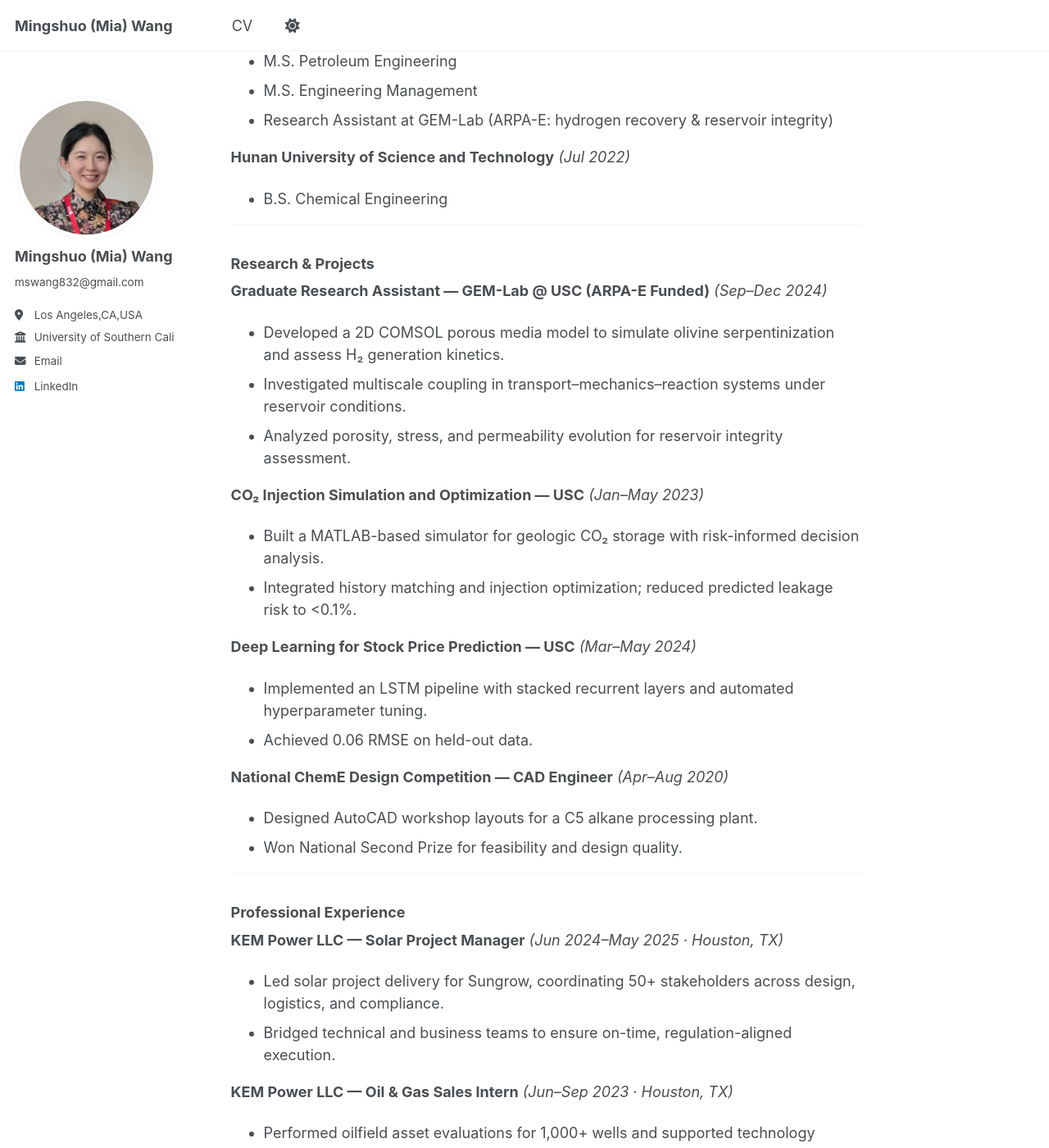
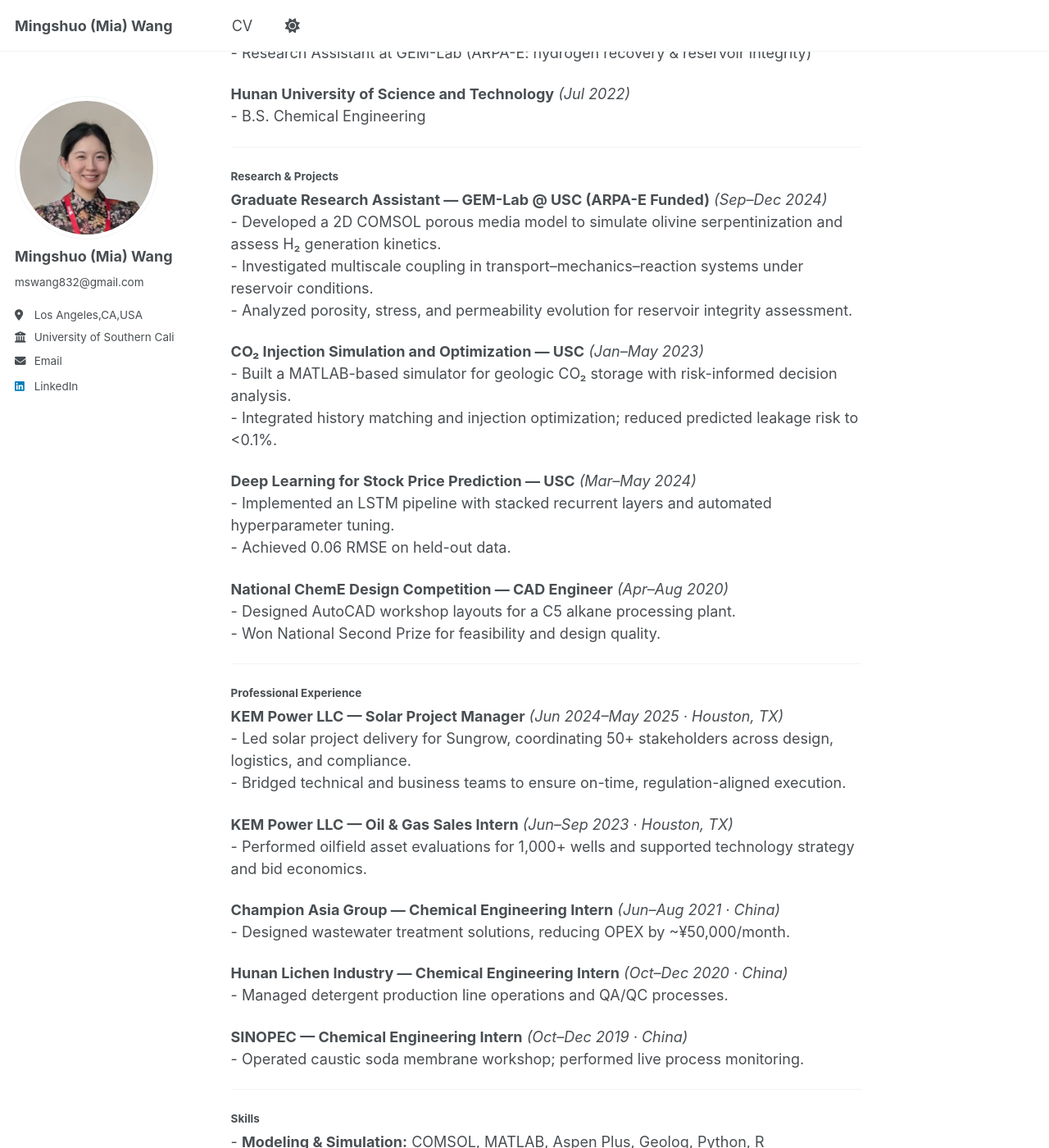
Before and after one commit to Miawang32/Miawang32.github.io, a Jekyll site: the page built from _pages/about.md, in a window 1280 px wide and 1400 px high, scrolled down 673 px. Shown: the whole window at 82% size. Built offline with Jekyll 4.4.1, drawn with Linux system fonts in a browser that asks for light colours; a script that is not in the unit is left out; part of the change alters nothing that is shown; some of the changed text lies outside the part shown.

Commit message:
Update about.md

```diff
--- a/_pages/about.md
+++ b/_pages/about.md
@@ -13,73 +13,86 @@ In parallel, I developed a [MATLAB-based simulation framework](https://github.co
 
 With a blend of technical, analytical, and management skills, I am passionate about applying multidisciplinary knowledge to real-world challenges in clean energy, carbon storage, and sustainable infrastructure.
 
----
+<h4>Education</h4>
 
-### Education
+<p><strong>University of Southern California</strong> <em>(May 2025)</em><br>
+- M.S. Petroleum Engineering<br>
+- M.S. Engineering Management<br>
+- Research Assistant at GEM-Lab (ARPA-E: hydrogen recovery & reservoir integrity)
+</p>
 
-**University of Southern California** *(May 2025)*
-- M.S. Petroleum Engineering
-- M.S. Engineering Management
-- Research Assistant at GEM-Lab (ARPA-E: hydrogen recovery & reservoir integrity)
-
-**Hunan University of Science and Technology** *(Jul 2022)*
+<p><strong>Hunan University of Science and Technology</strong> <em>(Jul 2022)</em><br>
 - B.S. Chemical Engineering
+</p>
 
 ---
 
-### Research & Projects
+<h4>Research & Projects</h4>
 
-**Graduate Research Assistant — GEM-Lab @ USC (ARPA-E Funded)** *(Sep–Dec 2024)*
-- Developed a 2D COMSOL porous media model to simulate olivine serpentinization and assess H₂ generation kinetics.
-- Investigated multiscale coupling in transport–mechanics–reaction systems under reservoir conditions.
+<p><strong>Graduate Research Assistant — GEM-Lab @ USC (ARPA-E Funded)</strong> <em>(Sep–Dec 2024)</em><br>
+- Developed a 2D COMSOL porous media model to simulate olivine serpentinization and assess H₂ generation kinetics.<br>
+- Investigated multiscale coupling in transport–mechanics–reaction systems under reservoir conditions.<br>
 - Analyzed porosity, stress, and permeability evolution for reservoir integrity assessment.
+</p>
 
-**CO₂ Injection Simulation and Optimization — USC** *(Jan–May 2023)*
-- Built a MATLAB-based simulator for geologic CO₂ storage with risk-informed decision analysis.
-- Integrated history matching and injection optimization; reduced predicted leakage risk to <0.1%.
+<p><strong>CO₂ Injection Simulation and Optimization — USC</strong> <em>(Jan–May 2023)</em><br>
+- Built a MATLAB-based simulator for geologic CO₂ storage with risk-informed decision analysis.<br>
+- Integrated history matching and injection optimization; reduced predicted leakage risk to &lt;0.1%.
+</p>
 
-**Deep Learning for Stock Price Prediction — USC** *(Mar–May 2024)*
-- Implemented an LSTM pipeline with stacked recurrent layers and automated hyperparameter tuning.
+<p><strong>Deep Learning for Stock Price Prediction — USC</strong> <em>(Mar–May 2024)</em><br>
+- Implemented an LSTM pipeline with stacked recurrent layers and automated hyperparameter tuning.<br>
 - Achieved 0.06 RMSE on held-out data.
+</p>
 
-**National ChemE Design Competition — CAD Engineer** *(Apr–Aug 2020)*
-- Designed AutoCAD workshop layouts for a C5 alkane processing plant.
+<p><strong>National ChemE Design Competition — CAD Engineer</strong> <em>(Apr–Aug 2020)</em><br>
+- Designed AutoCAD workshop layouts for a C5 alkane processing plant.<br>
 - Won National Second Prize for feasibility and design quality.
+</p>
 
 ---
 
-### Professional Experience
+<h4>Professional Experience</h4>
 
-**KEM Power LLC — Solar Project Manager** *(Jun 2024–May 2025 · Houston, TX)*
-- Led solar project delivery for Sungrow, coordinating 50+ stakeholders across design, logistics, and compliance.
+<p><strong>KEM Power LLC — Solar Project Manager</strong> <em>(Jun 2024–May 2025 · Houston, TX)</em><br>
+- Led solar project delivery for Sungrow, coordinating 50+ stakeholders across design, logistics, and compliance.<br>
 - Bridged technical and business teams to ensure on-time, regulation-aligned execution.
+</p>
 
-**KEM Power LLC — Oil & Gas Sales Intern** *(Jun–Sep 2023 · Houston, TX)*
+<p><strong>KEM Power LLC — Oil & Gas Sales Intern</strong> <em>(Jun–Sep 2023 · Houston, TX)</em><br>
 - Performed oilfield asset evaluations for 1,000+ wells and supported technology strategy and bid economics.
+</p>
 
-**Champion Asia Group — Chemical Engineering Intern** *(Jun–Aug 2021 · China)*
+<p><strong>Champion Asia Group — Chemical Engineering Intern</strong> <em>(Jun–Aug 2021 · China)</em><br>
 - Designed wastewater treatment solutions, reducing OPEX by ~¥50,000/month.
+</p>
 
-**Hunan Lichen Industry — Chemical Engineering Intern** *(Oct–Dec 2020 · China)*
+<p><strong>Hunan Lichen Industry — Chemical Engineering Intern</strong> <em>(Oct–Dec 2020 · China)</em><br>
 - Managed detergent production line operations and QA/QC processes.
+</p>
 
-**SINOPEC — Chemical Engineering Intern** *(Oct–Dec 2019 · China)*
+<p><strong>SINOPEC — Chemical Engineering Intern</strong> <em>(Oct–Dec 2019 · China)</em><br>
 - Operated caustic soda membrane workshop; performed live process monitoring.
+</p>
 
 ---
 
-### Skills
+<h4>Skills</h4>
 
-- **Modeling & Simulation:** COMSOL, MATLAB, Aspen Plus, Geolog, Python, R
-- **Engineering Tools:** AutoCAD, QA/QC, Data Analysis, MS Office
-- **Soft Skills:** Project management, technical writing, cross-functional collaboration
-- **Languages:** English, Mandarin
+<p>
+- <strong>Modeling & Simulation:</strong> COMSOL, MATLAB, Aspen Plus, Geolog, Python, R<br>
+- <strong>Engineering Tools:</strong> AutoCAD, QA/QC, Data Analysis, MS Office<br>
+- <strong>Soft Skills:</strong> Project management, technical writing, cross-functional collaboration<br>
+- <strong>Languages:</strong> English, Mandarin
+</p>
 
 ---
 
-### Interests
+<h4>Interests</h4>
 
-- Clean energy and hydrogen technologies
-- Carbon capture and storage (CCUS)
-- Subsurface flow modeling and geomechanics
-- Simulation-aided engineering design; sustainability
+<p>
+- Clean energy and hydrogen technologies<br>
+- Carbon capture and storage (CCUS)<br>
+- Simulation-aided engineering design<br>
+- Global energy transition and sustainability
+</p>
```
